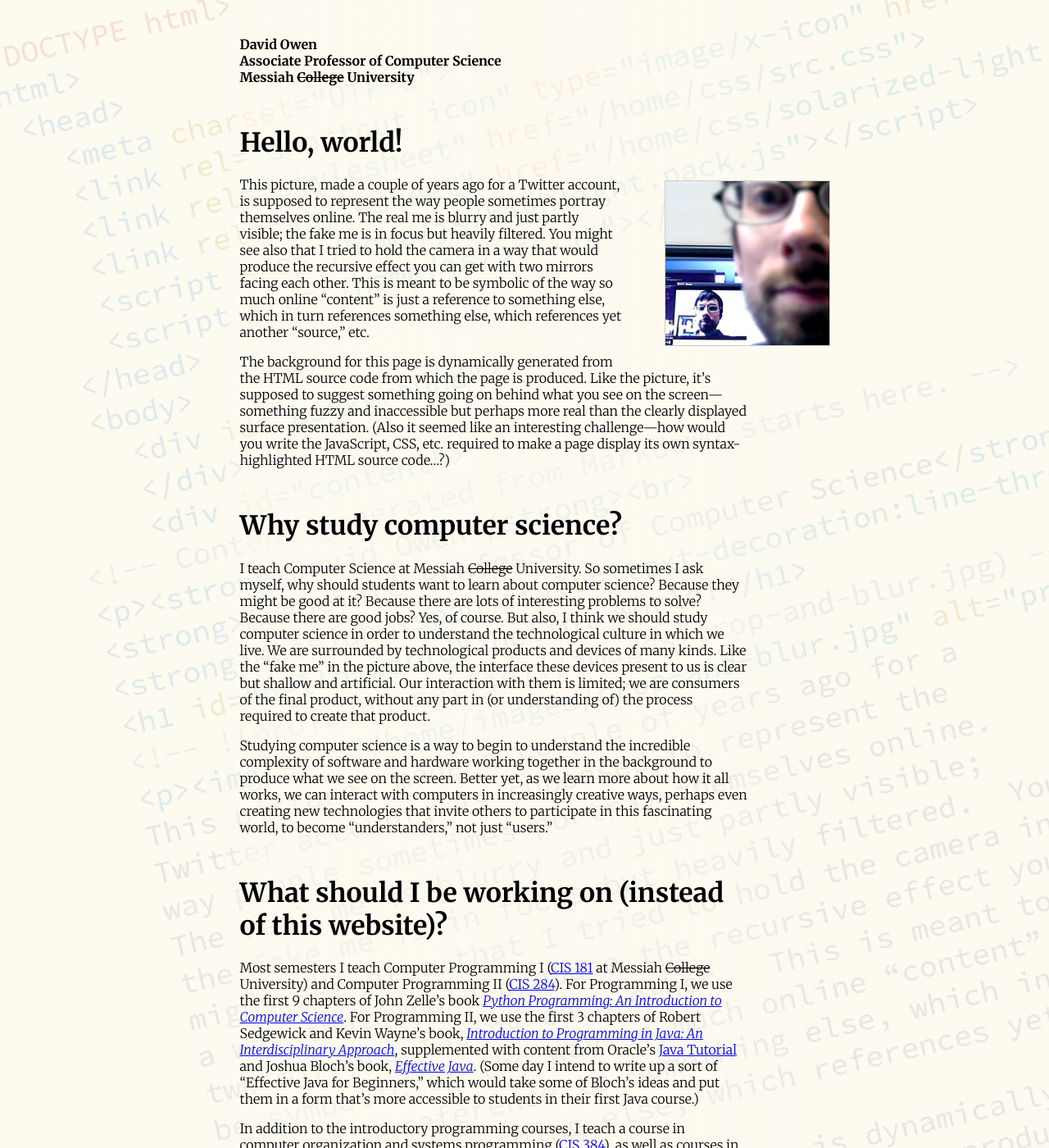
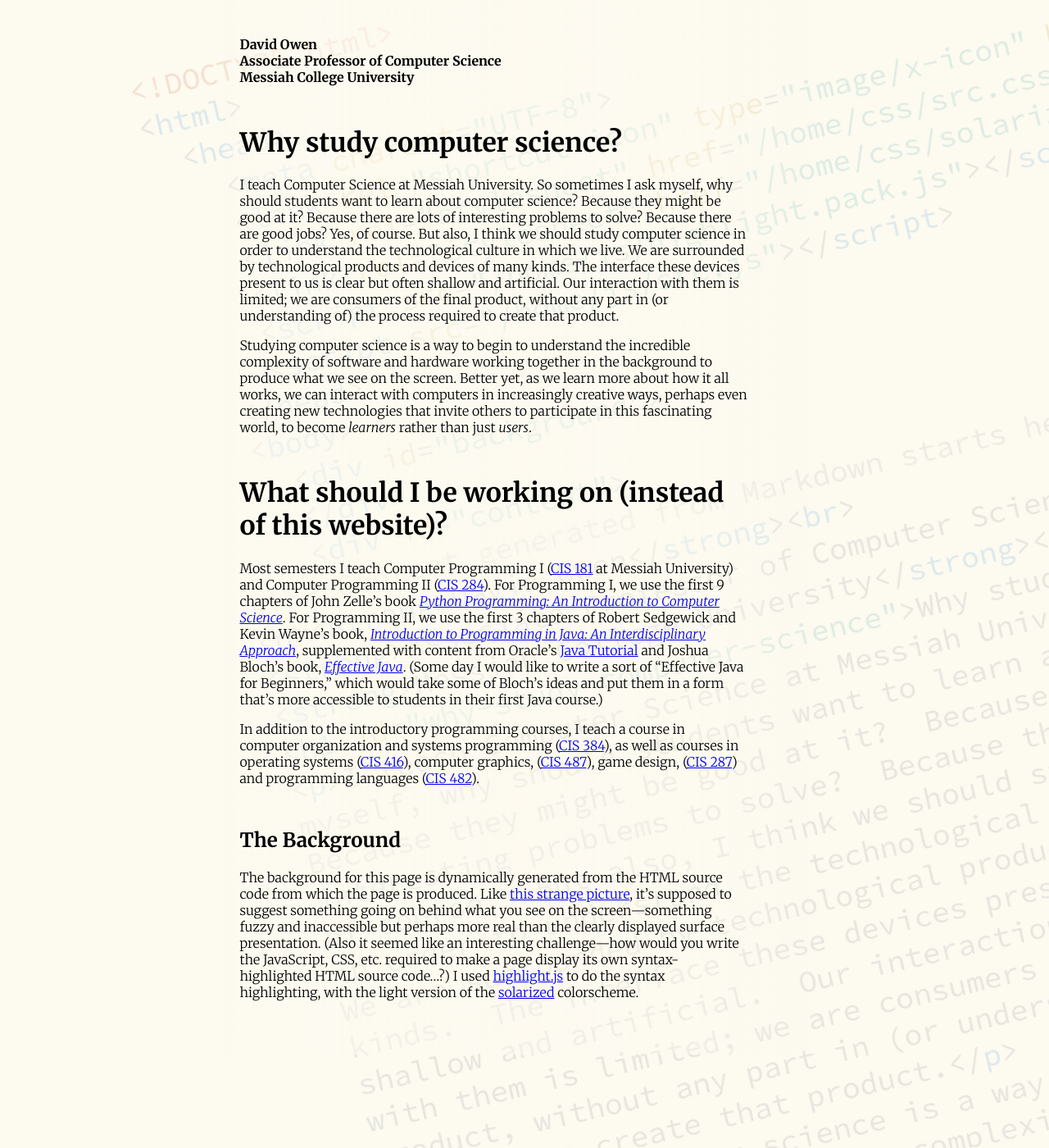
Before and after one commit to dvon/home, a Jekyll site: the page built from index.md, in a window 1280 px wide and 1400 px high. Shown: the whole window at 82% size. Built offline with Jekyll 4.4.1, drawn with Linux system fonts in a browser that asks for light colours; some of the changed text lies outside the part shown.

Commit message:
Updated home page.

```diff
--- a/index.md
+++ b/index.md
@@ -4,46 +4,20 @@ layout: src
 
 **David Owen**
 **Associate Professor of Computer Science**
-**Messiah <span style="text-decoration:line-through">College</span> University**
+**Messiah College University**
 
-# Hello, world!
-
-<!-- ![profound selfie](/images/crop-and-blur.jpg) -->
-<img src="{{ site.baseurl }}/images/crop-and-blur.jpg" alt="profound selfie" style="width:200px">
-This picture, made a couple of years ago for a
-Twitter account, is supposed to represent the
-way people sometimes portray themselves online.
-The real me is blurry and just partly visible;
-the fake me is in focus but heavily filtered.  You
-might see also that I tried to hold the camera in
-a way that would produce the recursive effect you can get with
-two mirrors facing each other.  This is meant to
-be symbolic of the way so much online "content"
-is just a reference to something else, which in turn
-references something else, which references yet another
-"source," etc.
-
-The background for this page is dynamically generated from the
-HTML source code from which the page is produced.  Like the
-picture, it's supposed to suggest something going on
-behind what you see on the screen---something fuzzy and inaccessible
-but perhaps more real than the clearly displayed surface
-presentation.  (Also it seemed like an interesting challenge---how
-would you write the JavaScript, CSS, etc. required to make a page
-display its own syntax-highlighted HTML source code...?)
 
 # Why study computer science?
 
-I teach Computer Science at Messiah <span style="text-decoration:line-through">College</span> University.  So sometimes I ask
+I teach Computer Science at Messiah University.  So sometimes I ask
 myself, why should students want to learn about computer science?
 Because they might be good at it?  Because there are lots of
 interesting problems to solve?  Because there are good jobs?  Yes,
 of course.  But also, I think we should study computer science
 in order to understand the technological culture in which we live.
 We are surrounded by technological products and devices of many
-kinds.  Like the "fake me" in the picture above, the interface
-these devices
-present to us is clear but shallow and artificial.  Our interaction
+kinds.  The interface these devices present to us is clear but often
+shallow and artificial.  Our interaction
 with them is limited; we are consumers of the final
 product, without any part in (or understanding of) the process
 required to create that product.
@@ -54,14 +28,14 @@ working together in the background to produce what we see on the
 screen.  Better yet, as we learn more about how it all works, we
 can interact with computers in increasingly creative ways,
 perhaps even creating new technologies that invite others to
-participate in this fascinating world, to become "understanders,"
-not just "users."
+participate in this fascinating world, to become *learners* rather
+than just *users*.  <!-- blog link? -->
+
 
 # What should I be working on (instead of this website)?
 
 Most semesters I teach Computer Programming I
-([CIS 181](https://banner.messiah.edu:5000/BANR/mc_bwckctlg.P_EnterCatalog?subject=CIS&course=181)
-at Messiah <span style="text-decoration:line-through">College</span> University) and Computer Programming II
+([CIS 181](https://banner.messiah.edu:5000/BANR/mc_bwckctlg.P_EnterCatalog?subject=CIS&course=181) at Messiah University) and Computer Programming II
 ([CIS 284](https://banner.messiah.edu:5000/BANR/mc_bwckctlg.P_EnterCatalog?subject=CIS&course=284)).
 For Programming I, we use the first 9 chapters of John Zelle's book
 [*Python Programming:  An Introduction to Computer Science*](http://mcsp.wartburg.edu/zelle/python/).
@@ -72,7 +46,7 @@ supplemented with content from Oracle's
 [Java Tutorial](https://docs.oracle.com/javase/tutorial/)
 and Joshua Bloch's book,
 [*Effective Java*](https://www.pearsonhighered.com/program/Bloch-Effective-Java-2nd-Edition/PGM310651.html).
-(Some day I intend to write up a sort of
+(Some day I would like to write a sort of
 "Effective Java for Beginners," which would take some of Bloch's
 ideas and put them in a form that's more accessible to students
 in their first Java course.)
@@ -81,60 +55,25 @@ In addition to the introductory programming courses, I teach a
 course in computer organization and systems programming
 ([CIS 384](https://banner.messiah.edu:5000/BANR/mc_bwckctlg.P_EnterCatalog?subject=CIS&course=384)),
 as well as courses in operating systems
-([CIS 416](https://banner.messiah.edu:5000/BANR/mc_bwckctlg.P_EnterCatalog?subject=CIS&course=416))
-and computer graphics
-([CIS 487](https://banner.messiah.edu:5000/BANR/mc_bwckctlg.P_EnterCatalog?subject=CIS&course=487)).
-I've also helped to teach the computer programming portion of
-our game design course
-([CIS 287](https://banner.messiah.edu:5000/BANR/mc_bwckctlg.P_EnterCatalog?subject=CIS&course=287)).
+([CIS 416](https://banner.messiah.edu:5000/BANR/mc_bwckctlg.P_EnterCatalog?subject=CIS&course=416)),
+computer graphics,
+([CIS 487](https://banner.messiah.edu:5000/BANR/mc_bwckctlg.P_EnterCatalog?subject=CIS&course=487)),
+game design,
+([CIS 287](https://banner.messiah.edu:5000/BANR/mc_bwckctlg.P_EnterCatalog?subject=CIS&course=287))
+and programming languages
+([CIS 482](https://banner.messiah.edu:5000/BANR/mc_bwckctlg.P_EnterCatalog?subject=CIS&course=482)).
 
-# What else?
 
-Here are some other things I wish I had more time to work on.
-(If this website is out of date, I've probably been working on
-one of these projects and forgotten about it.)
+## The Background
 
--   I imagine this might someday be a book about 3D graphics
-    programming for the web: <https://dvon.github.io/cgbk/>.
-
-    Here's a related tutorial presentation for the [CCSC
-    Eastern](http://www.ccsc-eastern.org) fall 2016 conference,
-    showing how to use [Github Pages](https://pages.github.com)
-    for a site that needs to have good-looking source code
-    examples and mathematical notation:
-    <https://dvon.github.io/ccsc-tutorial/>.
-
--   Various Python programs I use to work with the
-    [Canvas](https://www.canvaslms.com/)
-    [API](https://api.instructure.com/)
-    from the command-line, together with related programs for
-    working with
-    [Markdown](https://daringfireball.net/projects/markdown/):
-    <https://github.com/dvon/canvas-cli/>.
-
--   Example programs from Adrian Kaehler and Gary Bradski's
-    [*Learning OpenCV 3*](http://shop.oreilly.com/product/0636920044765.do),
-    translated
-    ([from C++](https://github.com/oreillymedia/Learning-OpenCV-3_examples))
-    to Python 3: <https://github.com/dvon/locv/>.
-
--   A project using OpenCV to analyze images of census forms, with
-    the idea of eventually speeding up the process of data collection:
-    <https://github.com/dvon/burg/>.
-
--   A song based on Jesus' words in Matthew 5:44-45, with
-    a tune I made up around the time my oldest son Gareth was a baby:
-    [Like Your Father (Gareth's Waltz)]({{ site.baseurl }}/music/like_your_father.pdf).
-    And another song, based on John 1:18: [The Only Son]({{ site.baseurl }}/music/the_only_son.pdf).
-
-## Acknowledgments
-
-The idea for the picture and the source code in the background
-comes from reading Albert Borgmann's
-[*Power Failure: Christianity in the Culture of Technology*](http://bakerpublishinggroup.com/books/power-failure/227810),
-which introduced me to the "device paradigm," his way of talking
-about the division between the "commodity" presented to consumers
-and the hidden "machinery" required to make it happen.
+The background for this page is dynamically generated from the
+HTML source code from which the page is produced.  Like [this
+strange picture](profound_selfie.md), it's supposed to suggest something
+going on behind what you see on the screen---something fuzzy and inaccessible
+but perhaps more real than the clearly displayed surface
+presentation.  (Also it seemed like an interesting challenge---how
+would you write the JavaScript, CSS, etc. required to make a page
+display its own syntax-highlighted HTML source code...?)
 I used [highlight.js](https://highlightjs.org/)
 to do the syntax highlighting, with the light version of the
 [solarized](http://ethanschoonover.com/solarized)
```
